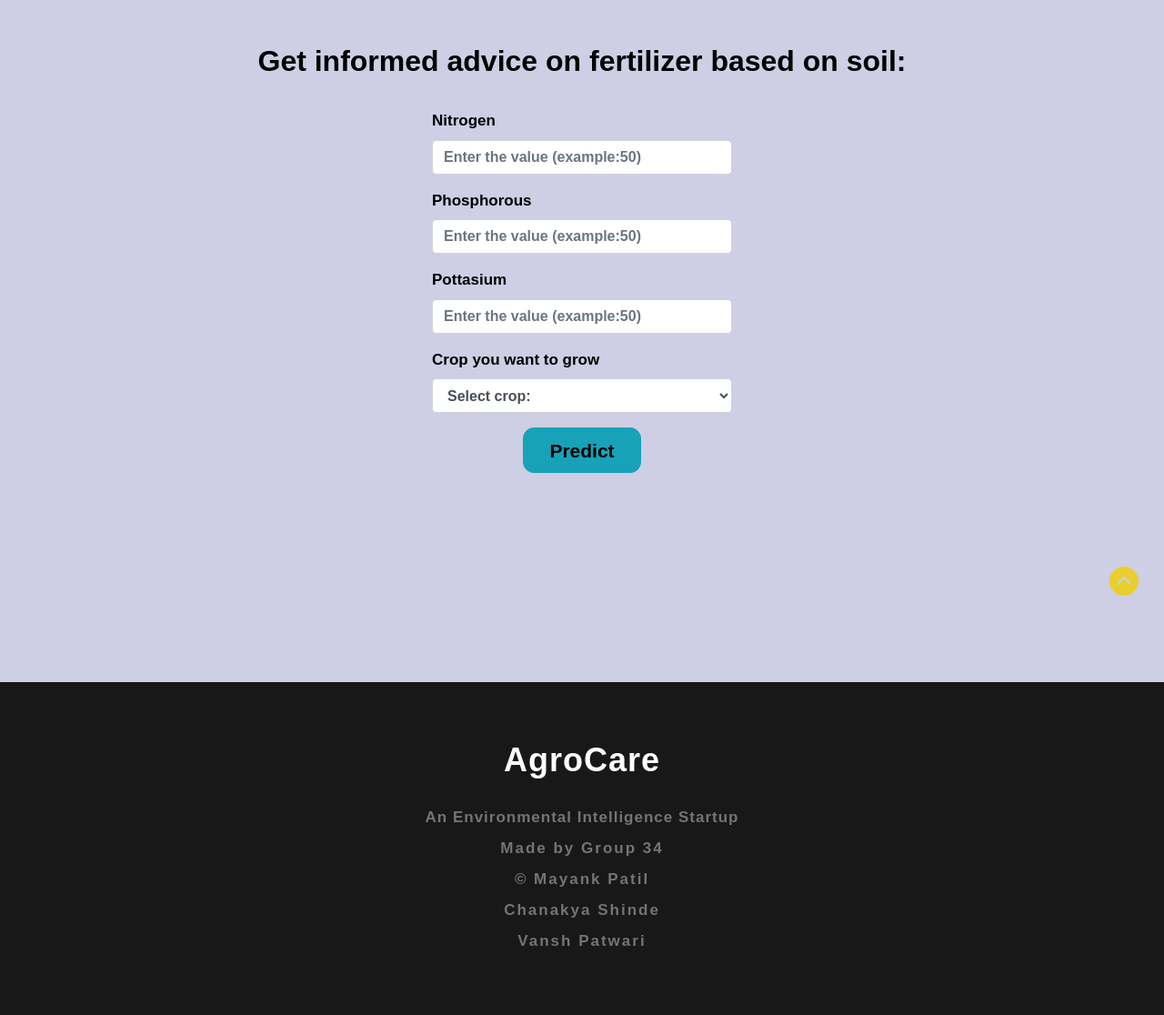
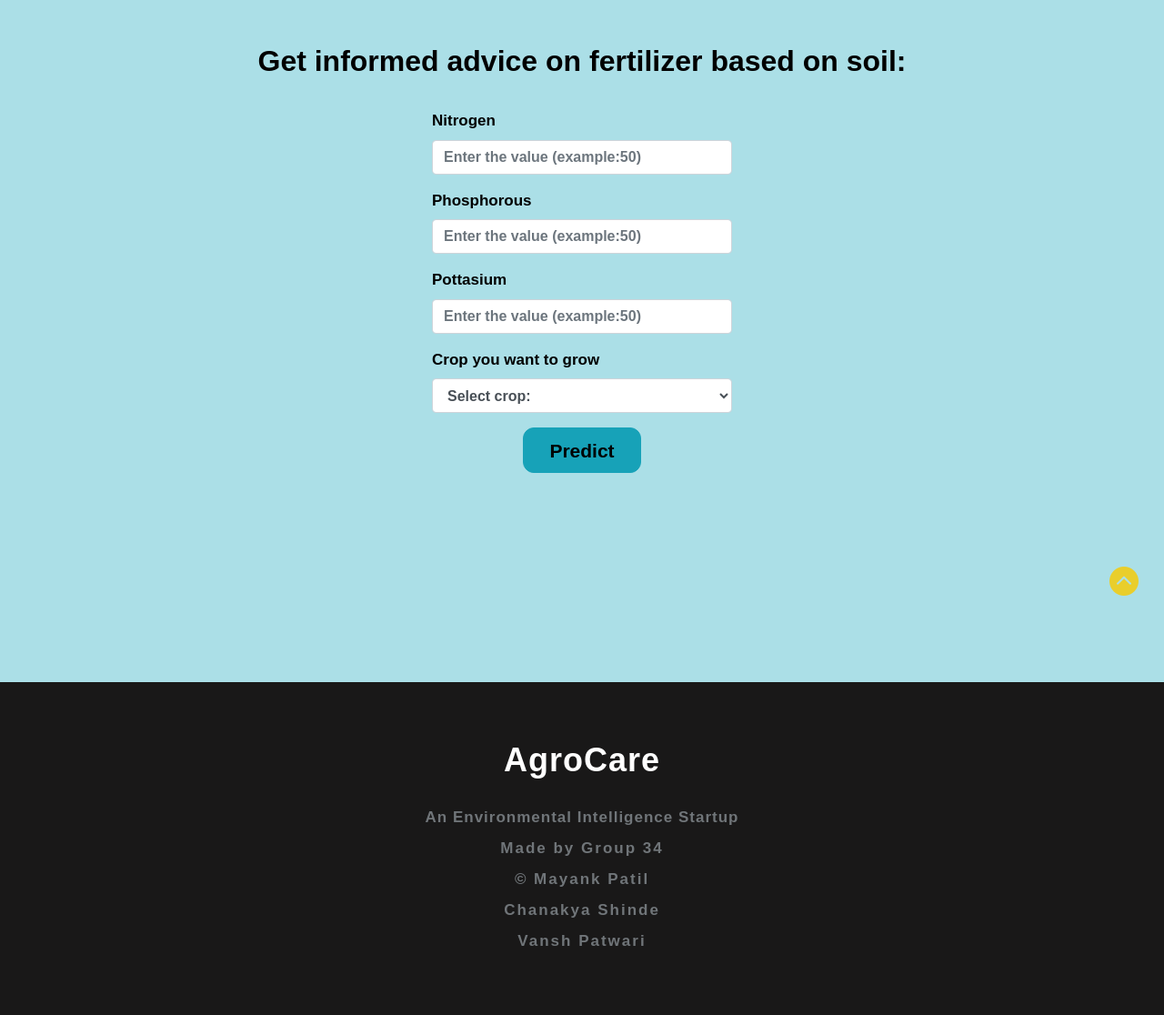
Before and after one commit to VanshPatwari/AgroCare, a Flask app: page /fertilizer in a window 1280 px wide. Shown: the part 111-1227 px from the top of the page at 91% size. Run offline with Flask 3, Linux system fonts and the light colour scheme; parts of the project's set-up code (start-up, migrations or seed data) failed here and were passed over; some libraries are stand-ins or nearby versions; some web fonts are replaced.

Commit message:
color changes

```diff
--- a/app/templates/crop.html
+++ b/app/templates/crop.html
@@ -3,7 +3,7 @@
 <style>
 
     html body {
-      background-color: rgb(206, 206, 228);
+      background-color: rgb(168, 141, 102);
 
 
   }
--- a/app/templates/disease.html
+++ b/app/templates/disease.html
@@ -3,7 +3,7 @@
 
 <style>
   html body {
-    background-color: rgb(206, 206, 228);
+    background-color:  #c0de7c ;
   }
 </style>
 <br /><br />
--- a/app/templates/fertilizer.html
+++ b/app/templates/fertilizer.html
@@ -4,9 +4,11 @@
 
 <style>
   html body {
-    background-color: rgb(206, 206, 228);
+    background-color: #ABDFE7 ;
   }
 </style>
+
+
 
 
 <!--Form Section-->
```
